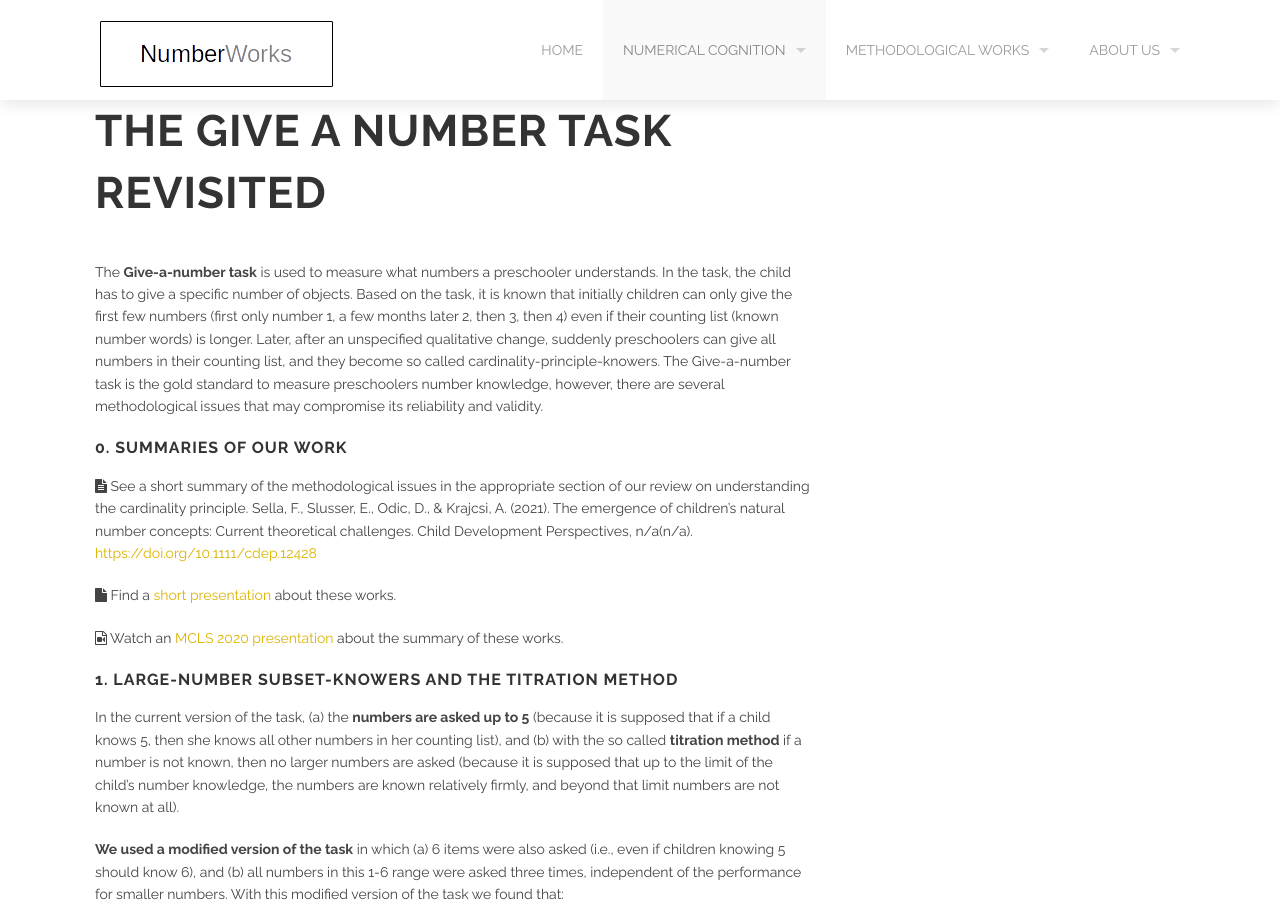
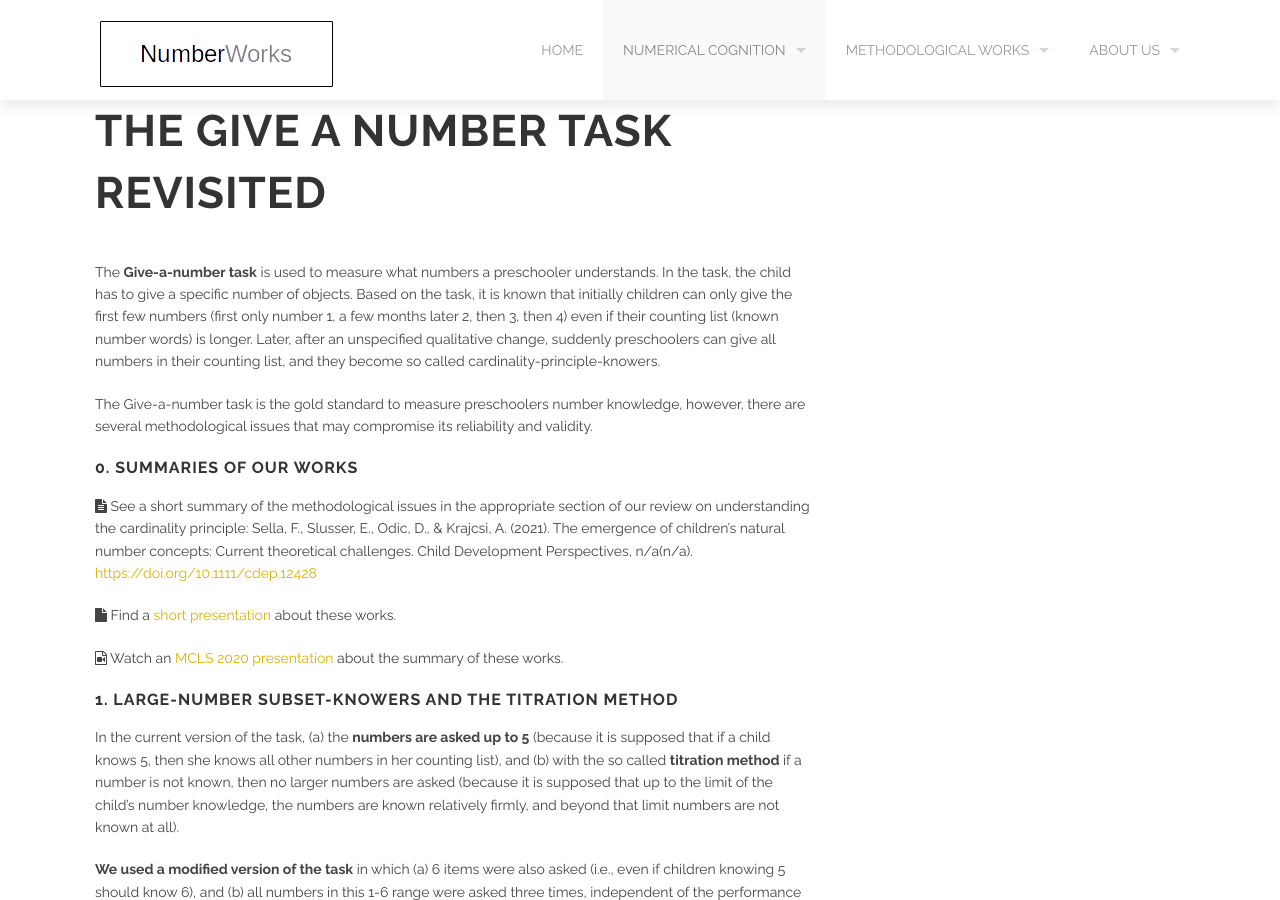
Before and after one commit to theNumberWorks/numberworks_website, a Jekyll site: the page built from the_give_a_number_task_revisited.md, in a window 1280 px wide and 900 px high. Built offline with Jekyll 4.4.1, drawn with Linux system fonts in a browser that asks for light colours.

Commit message:
Update the_give_a_number_task_revisited.md

```diff
--- a/the_give_a_number_task_revisited.md
+++ b/the_give_a_number_task_revisited.md
@@ -4,11 +4,13 @@ title:  The Give a number task revisited
 section_id: numerical_cognition
 ---
 
-The **Give-a-number task** is used to measure what numbers a preschooler understands. In the task, the child has to give a specific number of objects. Based on the task, it is known that initially children can only give the first few numbers (first only number 1, a few months later 2, then 3, then 4) even if their counting list (known number words) is longer. Later, after an unspecified qualitative change, suddenly preschoolers can give all numbers in their counting list, and they become so called cardinality-principle-knowers. The Give-a-number task is the gold standard to measure preschoolers number knowledge, however, there are several methodological issues that may compromise its reliability and validity.
+The **Give-a-number task** is used to measure what numbers a preschooler understands. In the task, the child has to give a specific number of objects. Based on the task, it is known that initially children can only give the first few numbers (first only number 1, a few months later 2, then 3, then 4) even if their counting list (known number words) is longer. Later, after an unspecified qualitative change, suddenly preschoolers can give all numbers in their counting list, and they become so called cardinality-principle-knowers.
 
-### 0. Summaries of our work
+The Give-a-number task is the gold standard to measure preschoolers number knowledge, however, there are several methodological issues that may compromise its reliability and validity.
 
-<i class='fa fa-file-text'></i> See a short summary of the methodological issues in the appropriate section of our review on understanding the cardinality principle. Sella, F., Slusser, E., Odic, D., & Krajcsi, A. (2021). The emergence of children’s natural number concepts: Current theoretical challenges. Child Development Perspectives, n/a(n/a). [https://doi.org/10.1111/cdep.12428](https://doi.org/10.1111/cdep.12428)
+### 0. Summaries of our works
+
+<i class='fa fa-file-text'></i> See a short summary of the methodological issues in the appropriate section of our review on understanding the cardinality principle: Sella, F., Slusser, E., Odic, D., & Krajcsi, A. (2021). The emergence of children’s natural number concepts: Current theoretical challenges. Child Development Perspectives, n/a(n/a). [https://doi.org/10.1111/cdep.12428](https://doi.org/10.1111/cdep.12428)
 
 <i class='fa fa-file'></i> Find a [short presentation](https://docs.google.com/presentation/d/1owAbT48vQhKDpEwzqBacLeAqK1nn39NauQV_EwTwZsA/edit?usp=sharing) about these works.
 
```
